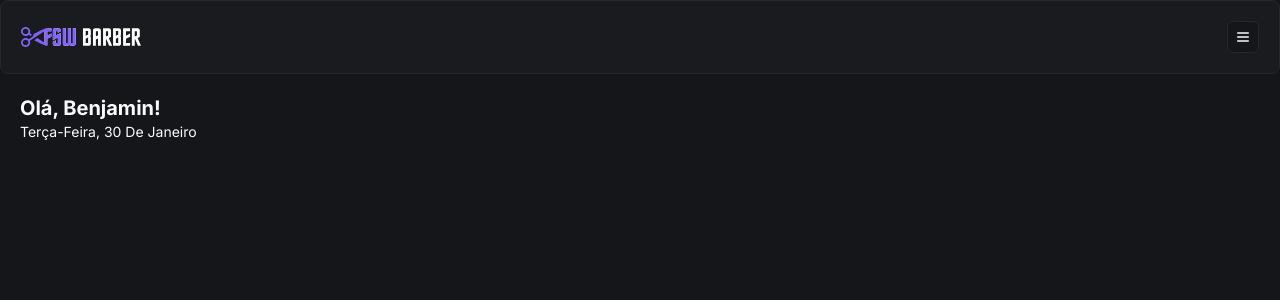
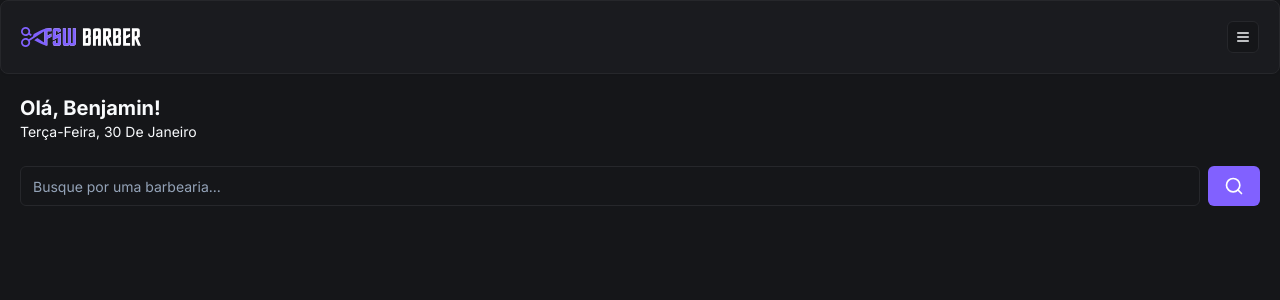
Before and after one commit to jmininel/FullStackweek-barber-shop, a Next.js app: page / in a window 1280 px wide. Shown: the top 300 px of the page. Built offline with nearby package versions, Linux system fonts and the light colour scheme.

Commit message:
feat: add initial search components

```diff
--- a/app/(home)/page.tsx
+++ b/app/(home)/page.tsx
@@ -1,6 +1,7 @@
 import { format } from "date-fns"
 import { ptBR } from "date-fns/locale";
 import Header from "../_components/header";
+import Search from "../_components/_components/search";
 
 export default function Home() {
   return (
@@ -14,6 +15,9 @@
           })}
         </p>
       </div>
+      <div className="px-5 mt-6">
+        <Search />
+      </div>
     </main>
   );
 }
--- /dev/null
+++ b/app/_components/_components/search.tsx
@@ -0,0 +1,18 @@
+"use client";
+
+import { SearchIcon } from "lucide-react";
+import { Button } from "../ui/button";
+import { Input } from "../ui/input";
+
+const Search = () => {
+  return (
+    <div className="flex items-center gap-2">
+      <Input placeholder="Busque por uma barbearia..." />
+      <Button variant="default">
+        <SearchIcon size={20}/>
+      </Button>
+    </div>
+   );
+}
+
+export default Search;
--- /dev/null
+++ b/app/_components/ui/input.tsx
@@ -0,0 +1,25 @@
+import * as React from "react"
+
+import { cn } from "@/app/_lib/utils"
+
+export interface InputProps
+  extends React.InputHTMLAttributes<HTMLInputElement> {}
+
+const Input = React.forwardRef<HTMLInputElement, InputProps>(
+  ({ className, type, ...props }, ref) => {
+    return (
+      <input
+        type={type}
+        className={cn(
+          "flex h-10 w-full rounded-md border border-input bg-background px-3 py-2 text-sm ring-offset-background file:border-0 file:bg-transparent file:text-sm file:font-medium placeholder:text-muted-foreground focus-visible:outline-none focus-visible:ring-2 focus-visible:ring-ring focus-visible:ring-offset-2 disabled:cursor-not-allowed disabled:opacity-50",
+          className
+        )}
+        ref={ref}
+        {...props}
+      />
+    )
+  }
+)
+Input.displayName = "Input"
+
+export { Input }
```
